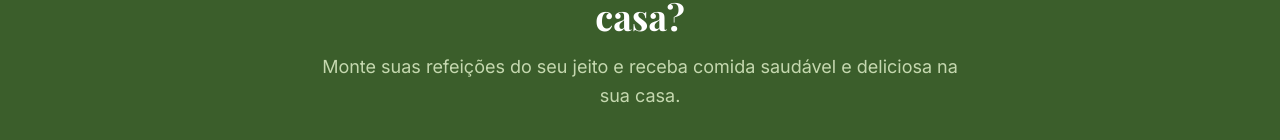
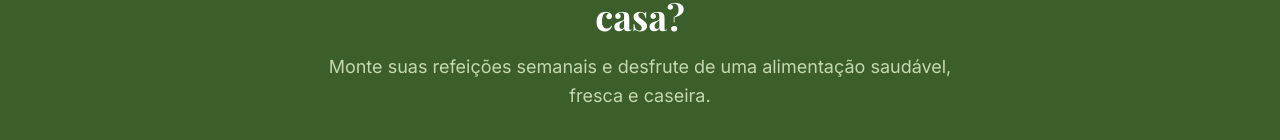
Before and after one commit to wesleynobrega/juliana-gaspar, a Next.js app in the folder apps/web/: page / in a window 1280 px wide. Shown: the part 4121-4261 px from the top of the page. Built offline with nearby package versions, Linux system fonts and the light colour scheme; a web font is replaced by a local one.

Commit message:
fix: Modificação do numero do whatsapp

```diff
--- a/apps/web/src/components/landing/final-cta.tsx
+++ b/apps/web/src/components/landing/final-cta.tsx
@@ -4,10 +4,10 @@ export function FinalCTA() {
       <div className="max-w-2xl mx-auto px-4 text-center animate-fade-in-up">
         <h2 className="font-display text-3xl sm:text-4xl font-bold mb-4">Pronta para comer bem sem sair de casa?</h2>
         <p className="text-primary-100 text-lg mb-8 leading-relaxed">
-          Monte suas refeições do seu jeito e receba comida saudável e deliciosa na sua casa.
+          Monte suas refeições semanais e desfrute de uma alimentação saudável, fresca e caseira.
         </p>
         <a
-          href="https://wa.me/5586999999999"
+          href="https://wa.me/558631427177"
           target="_blank"
           rel="noopener noreferrer"
           className="inline-flex items-center justify-center rounded-full bg-accent-500 hover:bg-accent-400 text-primary-900 text-base font-semibold px-8 h-14 transition-all hover:scale-105 active:scale-95 animate-pulse-slow"
```
